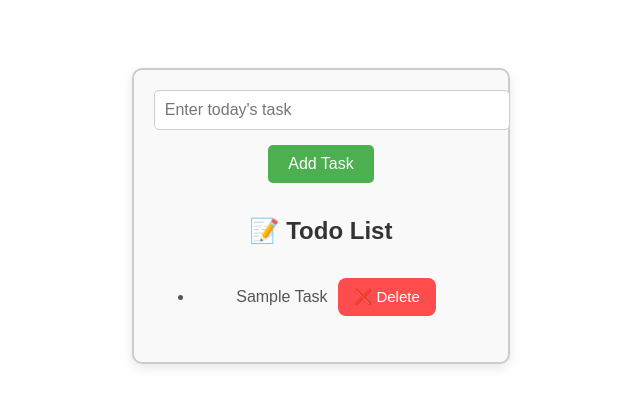
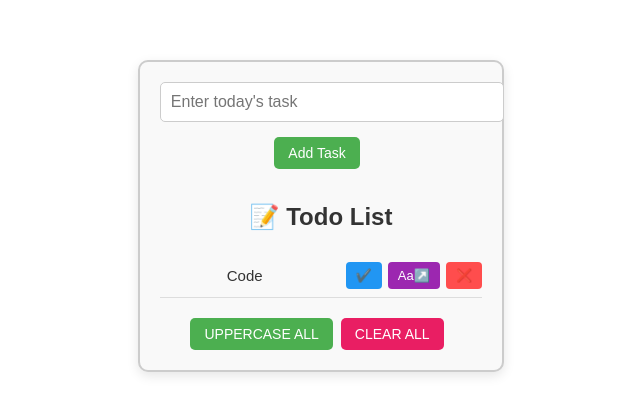
Before and after one commit to siddhant-gavai/react-object-state, a React (Vite) app: page / in a window 1280 px wide. Shown: the part 184-598 px from the top of the page, without its empty margins (319-959 px from the left). Built offline with nearby package versions, Linux system fonts and the light colour scheme.

Commit message:
Add markDone functionality with improved task item styling in TodoList

```diff
--- a/src/TodoList.jsx
+++ b/src/TodoList.jsx
@@ -3,7 +3,7 @@ import { v4 as uuidv4 } from "uuid";
 
 const TodoList = () => {
   const containerStyle = {
-    maxWidth: "400px",
+    maxWidth: "500px",
     margin: "50px auto",
     padding: "20px",
     border: "2px solid #ccc",
@@ -23,13 +23,24 @@ const TodoList = () => {
   };
 
   const buttonStyle = {
-    padding: "10px 20px",
-    fontSize: "16px",
+    padding: "8px 14px",
+    fontSize: "14px",
     borderRadius: "5px",
     backgroundColor: "#4caf50",
     color: "white",
     border: "none",
     cursor: "pointer",
+    marginRight: "8px",
+    whiteSpace: "nowrap",
+  };
+
+  const actionButtonStyle = {
+    padding: "6px 10px",
+    fontSize: "13px",
+    borderRadius: "4px",
+    border: "none",
+    cursor: "pointer",
+    marginLeft: "6px",
   };
 
   const headingStyle = {
@@ -37,34 +48,67 @@ const TodoList = () => {
     textAlign: "center",
     color: "#333",
   };
-  const deleteBUttonStyle = {
-    margin: "10px 10px",
-    color: "#fff",
-    padding: "10px 16px",
-    border: "none",
-    borderRadius: "8px",
-    backgroundColor: "#ff4d4d",
-    cursor: "pointer",
-    fontSize: "15px",
-    fontWeight: "500",
-    transition: "background-color 0.3s ease",
+
+  const taskItemStyle = {
+    display: "flex",
+    alignItems: "center",
+    justifyContent: "space-between",
+    borderBottom: "1px solid #ddd",
+    padding: "8px 0",
   };
 
-  let [tasks, setTasks] = useState([{ task: "Sample Task", id: uuidv4() }]);
+  const taskTextStyle = (done) => ({
+    textDecoration: done ? "line-through" : "none",
+    flex: "1",
+    marginRight: "10px",
+    fontSize: "15px",
+    color: "#333",
+  });
+
+  let [tasks, setTasks] = useState([
+    { task: "Code", id: uuidv4(), done: false },
+  ]);
   let [newTask, setNewTask] = useState("");
 
   const addTask = () => {
-    setTasks((preValues) => {
-      return [...preValues, { task: newTask, id: uuidv4() }];
-    });
-    setNewTask("");
+    if (newTask.trim() !== "") {
+      setTasks((preValues) => [
+        ...preValues,
+        { task: newTask, id: uuidv4(), done: false },
+      ]);
+      setNewTask("");
+    }
   };
 
-  let updateTaskValue = (event) => {
-    setNewTask(event.target.value);
+  const updateTaskValue = (e) => setNewTask(e.target.value);
+
+  const deleteTask = (id) => {
+    setTasks((prev) => prev.filter((todo) => todo.id !== id));
   };
-  const deleteTask = (id) => {
-    setTasks((preValue) => tasks.filter((preValue) => preValue.id !== id));
+
+  const upercaseAll = () => {
+    setTasks((prev) =>
+      prev.map((todo) => ({
+        ...todo,
+        task: todo.task.toUpperCase(),
+      }))
+    );
+  };
+
+  const upercaseOne = (id) => {
+    setTasks((prev) =>
+      prev.map((todo) =>
+        todo.id === id ? { ...todo, task: todo.task.toUpperCase() } : todo
+      )
+    );
+  };
+
+  const markDone = (id) => {
+    setTasks((prev) =>
+      prev.map((todo) =>
+        todo.id === id ? { ...todo, done: !todo.done } : todo
+      )
+    );
   };
 
   return (
@@ -80,19 +124,56 @@ const TodoList = () => {
         Add Task
       </button>
       <h2 style={headingStyle}>📝 Todo List</h2>
-      <ul>
-        {tasks.map((tasks, index) => (
-          <li key={tasks.id} style={{ margin: "10px 0", color: "#555" }}>
-            <span>{tasks.task}</span>
-            <button
-              onClick={() => deleteTask(tasks.id)}
-              style={deleteBUttonStyle}
-            >
-              ❌ Delete
-            </button>
+      <ul style={{ padding: 0, listStyle: "none" }}>
+        {tasks.map((todo) => (
+          <li key={todo.id} style={taskItemStyle}>
+            <span style={taskTextStyle(todo.done)}>{todo.task}</span>
+            <div style={{ display: "flex" }}>
+              <button
+                onClick={() => markDone(todo.id)}
+                style={{
+                  ...actionButtonStyle,
+                  backgroundColor: "#2196f3",
+                  color: "white",
+                }}
+              >
+                ✔️
+              </button>
+              <button
+                onClick={() => upercaseOne(todo.id)}
+                style={{
+                  ...actionButtonStyle,
+                  backgroundColor: "#9c27b0",
+                  color: "white",
+                }}
+              >
+                Aa↗️
+              </button>
+              <button
+                onClick={() => deleteTask(todo.id)}
+                style={{
+                  ...actionButtonStyle,
+                  backgroundColor: "#ff4d4d",
+                  color: "white",
+                }}
+              >
+                ❌
+              </button>
+            </div>
           </li>
         ))}
       </ul>
+      <div style={{ textAlign: "center", marginTop: "20px" }}>
+        <button onClick={upercaseAll} style={buttonStyle}>
+          UPPERCASE ALL
+        </button>
+        <button
+          onClick={() => setTasks([])}
+          style={{ ...buttonStyle, backgroundColor: "#e91e63" }}
+        >
+          CLEAR ALL
+        </button>
+      </div>
     </div>
   );
 };
```
Also changed, not shown: 1 other file (tests, documents, lock files or other folders).
